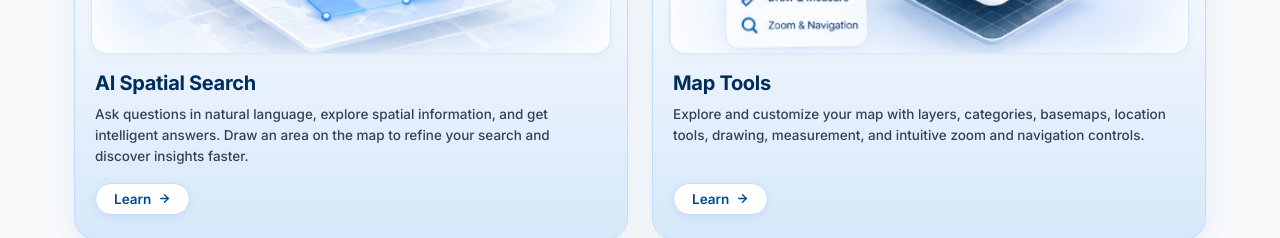
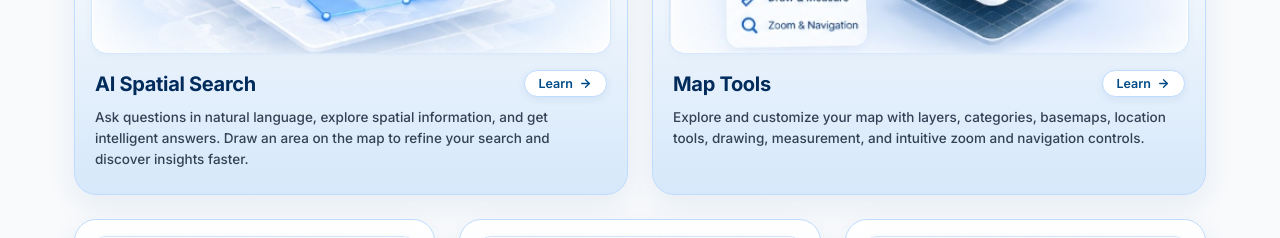
Before and after one commit to VinnyDesigner/GeoVision_U_Map, a React (Vite) app in the folder Finial GeoVision/: page / in a window 1280 px wide. Both pictures are taken after a click on the button 1031 px from the left and 32 px from the top of the page. Shown: the part 562-800 px from the top of the page. Built offline with nearby package versions, Linux system fonts and the light colour scheme.

Commit message:
style(help): move Learn pill button to top of card body alongside title

```diff
--- a/Finial GeoVision/src/pages/HelpSupportPage.css
+++ b/Finial GeoVision/src/pages/HelpSupportPage.css
@@ -416,12 +416,20 @@
   flex-grow: 1;
 }
 
+.help-card-header-row {
+  display: flex;
+  align-items: center;
+  justify-content: space-between;
+  gap: 12px;
+  margin-bottom: 10px;
+}
+
 .help-card-title {
   font-family: 'Outfit', 'Inter', sans-serif;
   font-size: 19px;
   font-weight: 700;
   color: #002B5B;
-  margin: 0 0 8px 0;
+  margin: 0;
   letter-spacing: -0.015em;
   line-height: 1.3;
 }
@@ -438,7 +446,7 @@
   font-size: 13.5px;
   line-height: 1.55;
   color: #334155;
-  margin: 0 0 16px 0;
+  margin: 0;
   flex-grow: 1;
   font-weight: 450;
 }
@@ -447,24 +455,21 @@
   color: #CBD5E1;
 }
 
-/* ── Learn Button (Mockup Pill Style) ── */
-.help-card-footer {
-  margin-top: auto;
-}
-
+/* ── Learn Button (Pill Style in Header Row) ── */
 .help-card-learn-btn {
   display: inline-flex;
   align-items: center;
-  gap: 7px;
+  gap: 6px;
   background: #FFFFFF;
   border: 1.5px solid #BFDBFE;
   border-radius: 9999px;
-  padding: 7px 18px;
-  font-size: 13.5px;
+  padding: 5px 14px;
+  font-size: 12.5px;
   font-weight: 600;
   color: #004B87;
   cursor: pointer;
-  width: fit-content;
+  white-space: nowrap;
+  flex-shrink: 0;
   transition: all 0.2s ease;
   font-family: inherit;
   outline: none;
--- a/Finial GeoVision/src/pages/HelpSupportPage.jsx
+++ b/Finial GeoVision/src/pages/HelpSupportPage.jsx
@@ -593,10 +593,8 @@ export default function HelpSupportPage({
         </div>
 
         <div className="help-card-body">
-          <h3 className="help-card-title">{card.title}</h3>
-          <p className="help-card-desc">{card.desc}</p>
-
-          <div className="help-card-footer">
+          <div className="help-card-header-row">
+            <h3 className="help-card-title">{card.title}</h3>
             <button
               type="button"
               className="help-card-learn-btn"
@@ -613,6 +611,7 @@ export default function HelpSupportPage({
               )}
             </button>
           </div>
+          <p className="help-card-desc">{card.desc}</p>
         </div>
       </div>
     );
```
